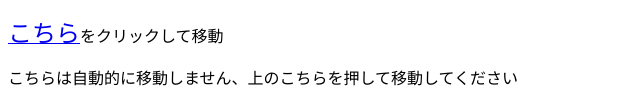
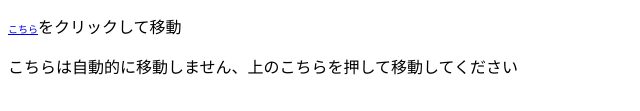
Before and after one commit to pipi-youtube/nikkan, a plain HTML site: page index.html in a window 1280 px wide. Shown: the part 294-405 px from the top of the page, without its empty margins (0-640 px from the left). Drawn offline with Linux system fonts and the light colour scheme.

Commit message:
Update index.html

```diff
--- a/index.html
+++ b/index.html
@@ -6,7 +6,7 @@
 <a href="https://px.a8.net/svt/ejp?a8mat=3T061H+BGLF02+CO4+15SMO1" rel="nofollow">
 <img border="0" width="336" height="280" alt="" src="https://www23.a8.net/svt/bgt?aid=230115221693&wid=001&eno=01&mid=s00000001642007020000&mc=1"></a>
 <img border="0" width="1" height="1" src="https://www13.a8.net/0.gif?a8mat=3T061H+BGLF02+CO4+15SMO1" alt="">
-<p><a href="http://tomchase.starfree.jp/category/nikkun/"><font size=5>こちら</font></a>をクリックして移動</p>
+<p><a href="http://tomchase.starfree.jp/category/nikkun/"><font size=1>こちら</font></a>をクリックして移動</p>
 <P>こちらは自動的に移動しません、上のこちらを押して移動してください</P>
 </BODY>
 </HTML>
```
